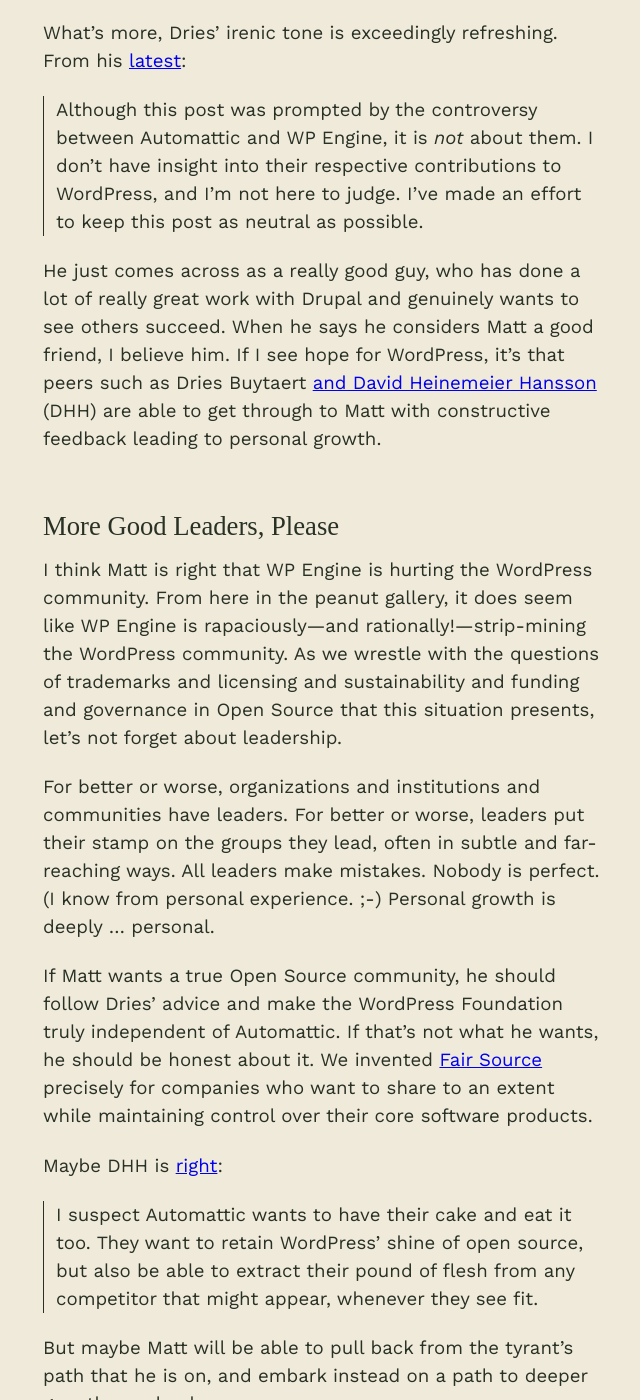
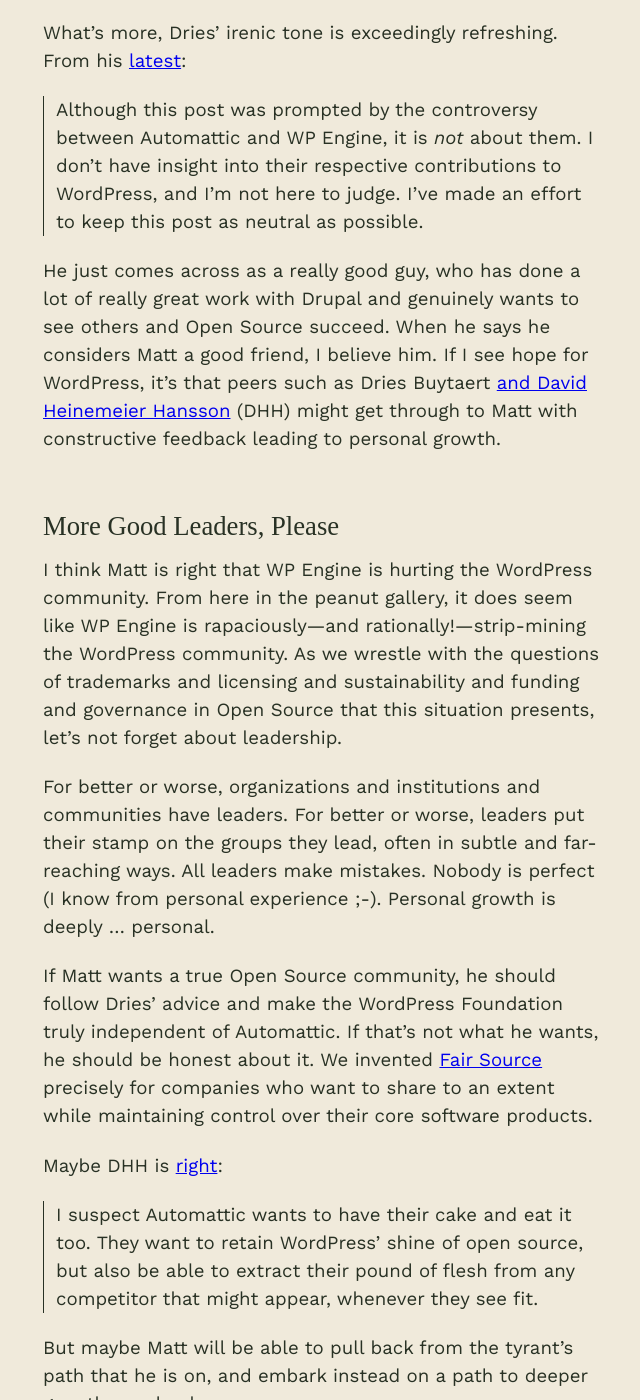
Before and after one commit to chadwhitacre/openpath, a Jekyll site: the page built from 2024/a-tale-of-two-leaders/index.md, in a window 1280 px wide and 1400 px high, scrolled down 4569 px. Shown: the whole window, without its empty margins (317-957 px from the left). Built offline with Jekyll 4.4.1, drawn with Linux system fonts in a browser that asks for light colours; some web fonts are replaced; comment, search, counter and statistics services are not loaded; some of the changed text lies outside the part shown.

Commit message:
Preening

```diff
--- a/2024/a-tale-of-two-leaders/index.md
+++ b/2024/a-tale-of-two-leaders/index.md
@@ -115,7 +115,7 @@
 Dries Buytaert, [has all the answers to resolve the WordPress
 crisis](https://dri.es/solving-the-maker-taker-problem). No joke.
 
-Dries work with Drupal is [a master-class in institution-building for governing
+Dries' work with Drupal is [a master-class in institution-building for governing
 the
 commons](https://dri.es/balancing-makers-and-takers-to-scale-and-sustain-open-source).
 Elinor Ostrom [wrote the book on this](https://www.amazon.com/dp/1107569788),
@@ -150,11 +150,11 @@
 > keep this post as neutral as possible.
 
 He just comes across as a really good guy, who has done a lot of really great
-work with Drupal and genuinely wants to see others succeed. When he says he
-considers Matt a good friend, I believe him.  If I see hope for WordPress, it's
-that peers such as Dries Buytaert [and David Heinemeier
-Hansson](https://x.com/dhh/status/1843783918270722383) (DHH) are able to get
-through to Matt with constructive feedback leading to personal growth.
+work with Drupal and genuinely wants to see others and Open Source succeed.
+When he says he considers Matt a good friend, I believe him. If I see hope for
+WordPress, it's that peers such as Dries Buytaert [and David Heinemeier
+Hansson](https://x.com/dhh/status/1843783918270722383) (DHH) might get through
+to Matt with constructive feedback leading to personal growth.
 
 
 ## More Good Leaders, Please
@@ -169,7 +169,7 @@
 For better or worse, organizations and institutions and communities have
 leaders. For better or worse, leaders put their stamp on the groups they lead,
 often in subtle and far-reaching ways. All leaders make mistakes. Nobody is
-perfect. (I know from personal experience. ;-) Personal growth is deeply ...
+perfect (I know from personal experience ;-). Personal growth is deeply ...
 personal.
 
 If Matt wants a true Open Source community, he should follow Dries' advice and
```
